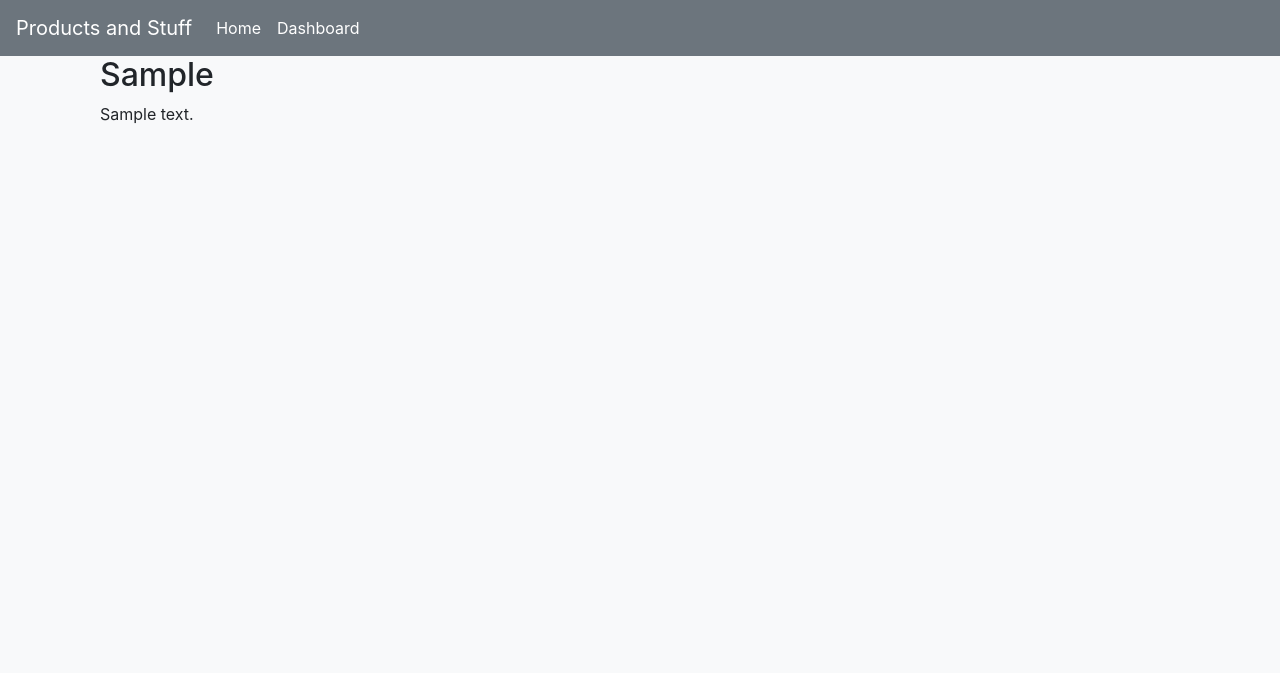
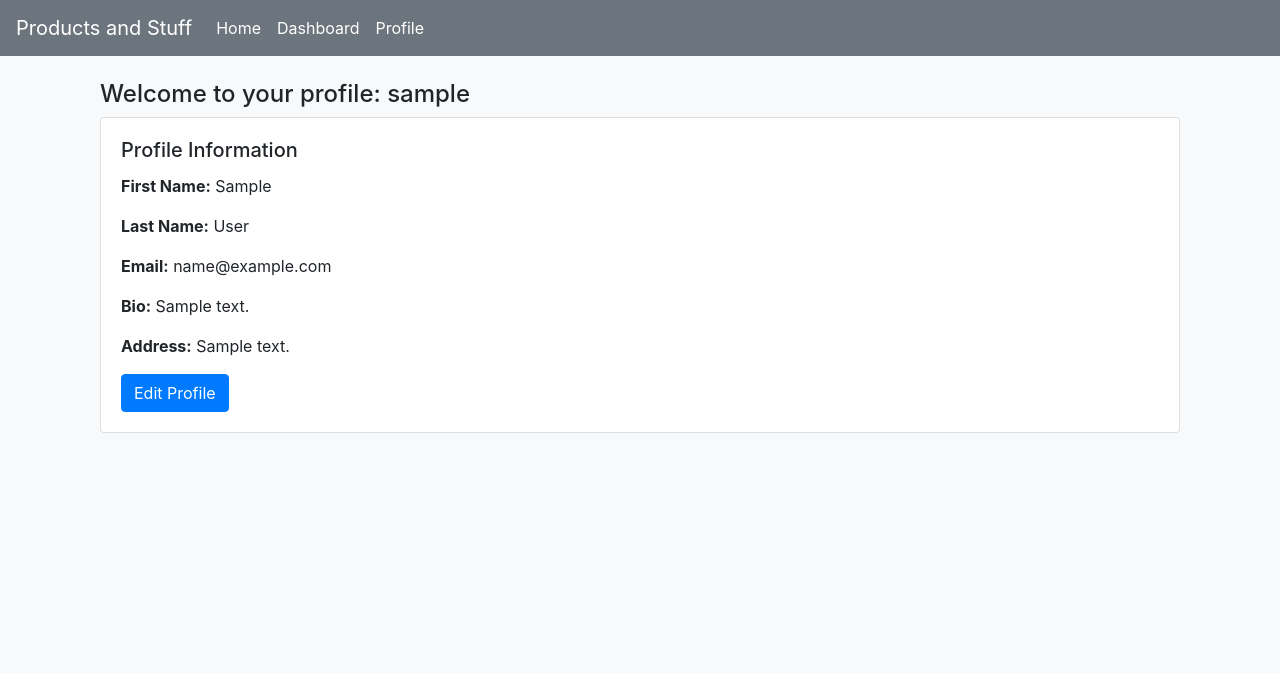
Before and after one commit to LuzaLucas/Personal_Project, a Django app: page /users/profile/1/ in a window 1280 px wide. Shown: the top 673 px of the page. Run offline with Django 5.2, Linux system fonts and the light colour scheme; a user stored in the database is signed in; tables that the repository leaves empty hold one stand-in row (values such as "Sample post"); some libraries are stand-ins or nearby versions.

Commit message:
profile working and a few smaller changes

```diff
--- a/base_templates/global/partials/header.html
+++ b/base_templates/global/partials/header.html
@@ -20,6 +20,11 @@
             <li class="nav-item">
                 <a class="nav-link text-white" href="{% url 'users:dashboard' %}">Dashboard</a>
             </li>
+                {% if user.profile %}
+                    <li class="nav-item">
+                        <a class="nav-link text-white" href="{% url 'users:profile' id=user.profile.id %}">Profile</a>
+                    </li>
+                {% endif %}
             {% endif %}
         </ul>
     </div>
--- a/products/admin.py
+++ b/products/admin.py
@@ -6,3 +6,4 @@ from .models import Product
 class ProductAdmin(admin.ModelAdmin):
     list_display = ('name', 'slug', 'price', 'stock', 'is_published')
     prepopulated_fields = {'slug': ('name',)}
+    list_editable = ('is_published',)
--- a/products/templates/product_form.html
+++ b/products/templates/product_form.html
@@ -5,6 +5,8 @@
     <form method="post">
         {% csrf_token %}
         {% bootstrap_form form %}
+        <p>Observation: after you edit this product, it will be unpublished
+            until an admin review it.</p>
             {% buttons %}
                 <button type="submit" class="btn btn-primary">Save</button>
                 <button type="button" class="btn btn-warning">
--- /dev/null
+++ b/users/forms/profile_form.py
@@ -0,0 +1,7 @@
+from django import forms
+from users.models import Profile
+
+class ProfileForm(forms.ModelForm):
+    class Meta:
+        model = Profile
+        fields = ['bio', 'address']
--- a/users/templates/pages/profile.html
+++ b/users/templates/pages/profile.html
@@ -1,12 +1,43 @@
-{% extends "global/base.html" %}
+{% extends 'global/base.html' %}
+{% load bootstrap4 %}
 
-{% block title %}Profile | {% endblock title %}
+{% block title %}
+  Profile |
+{% endblock %}
 
 {% block content %}
-    <div class="main-content center container">
-        <h2>{{ profile.author.first_name }}</h2>
-        <p>{{ profile.bio }}</p>
-        <p>{{ profile.adress }}</p>
+  <div class="main-content center container">
+    <h4 class="mt-4">Welcome to your profile: {{ profile.author.username }}</h4>
+    {% include 'global/partials/messages.html' %}
+
+    <div class="card mb-4">
+      <div class="card-body">
+        <h5 class="card-title">Profile Information</h5>
+        {% if profile.author.first_name %}
+        <p><strong>First Name:</strong> {{ profile.author.first_name }}</p>
+        {% else %}
+        <p><strong>First Name:</strong> Not informed</p>
+        {% endif %}
+        {% if profile.author.last_name %}
+        <p><strong>Last Name:</strong> {{ profile.author.last_name }}</p>
+        {% else %}
+        <p><strong>Last Name:</strong> Not informed</p>
+        {% endif %}
+        <p><strong>Email:</strong> {{ profile.author.email }}</p>
+        <p><strong>Bio:</strong> {{ profile.bio }}</p>
+        <p><strong>Address:</strong> {{ profile.address }}</p>
+
+        <button class="btn btn-primary" type="button" data-toggle="collapse" data-target="#editProfileForm" aria-expanded="false" aria-controls="editProfileForm">Edit Profile</button>
+
+        <div class="collapse mt-3" id="editProfileForm">
+          <form method="post">
+            {% csrf_token %}
+            {% bootstrap_form form %}
+            <button type="submit" class="btn btn-success">Save</button>
+            <a href="{% url 'index' %}" class="btn btn-warning">Cancel</a>
+          </form>
+        </div>
+      </div>
     </div>
-
-{% endblock content %}
+  </div>
+{% endblock %}
--- a/users/urls.py
+++ b/users/urls.py
@@ -9,7 +9,7 @@ urlpatterns = [
     path('login/', views.login_view, name="login"),
     path('login/create/', views.login_create, name="login_create"),
     path('logout/', views.logout_view, name="logout"),
-    path('profile/<int:id>/', views.ProfileView.as_view(), name="profile"),
+    path('profile/<int:id>/', views.ProfileView, name="profile"),
     path('dashboard/', views.dashboard, name="dashboard"),
     path('dashboard/product/new', views.DashboardProduct.as_view(), name="dashboard_product_create"),
     path('dashboard/product/delete', views.DashboardProductDelete.as_view(), name="dashboard_product_delete"),
--- a/users/views/authentication_views.py
+++ b/users/views/authentication_views.py
@@ -3,9 +3,10 @@ from django.http import Http404
 from django.contrib import messages
 from django.urls import reverse
 from django.contrib.auth import authenticate, login, logout
-from django.views.generic import TemplateView
 from django.contrib.auth.decorators import login_required
+from django.views.decorators.http import require_http_methods
 
+from users.forms.profile_form import ProfileForm
 from users.forms.login import LoginForm
 from users.forms.register_form import RegisterForm
 from ..models import Profile
@@ -90,17 +91,24 @@ def logout_view(request):
     return redirect(reverse('users:login'))
 
 
-class ProfileView(TemplateView):
-    template_name = 'pages/profile.html'
+@require_http_methods(["GET", "POST"])
+@login_required(login_url='users:login', redirect_field_name='next')
+def ProfileView(request, id):
+    profile = get_object_or_404(Profile, pk=id)
 
-    def get(self, request, *args, **kwargs):
-        context = self.get_context_data(**kwargs)
-        profile_id = context.get('id')
-        profile = get_object_or_404(Profile.objects.filter(
-            pk=profile_id
-        ).select_related('author'), pk=profile_id)
+    if request.method == 'POST':
+        form = ProfileForm(request.POST, instance=profile)
+        if form.is_valid():
+            form.save()
+            messages.success(request, 'Profile updated successfully.')
+            return redirect(reverse('users:profile', kwargs={'id': id}))
+        else:
+            messages.error(request, 'Error updating profile. Please correct the errors below.')
+    else:
+        form = ProfileForm(instance=profile)
 
-        return self.render_to_response({
-            **context,
-            'profile': profile,
-        })
+    context = {
+        'profile': profile,
+        'form': form,
+    }
+    return render(request, 'pages/profile.html', context)
```
Also changed, not shown: products/templates/index.html (+8 -5 lines), products/views.py (+8 -2 lines), users/admin.py (+6 -1 lines).
